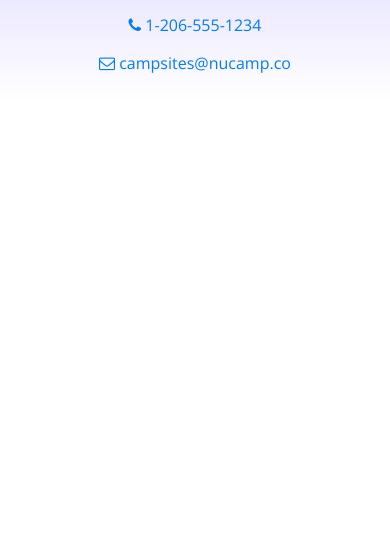
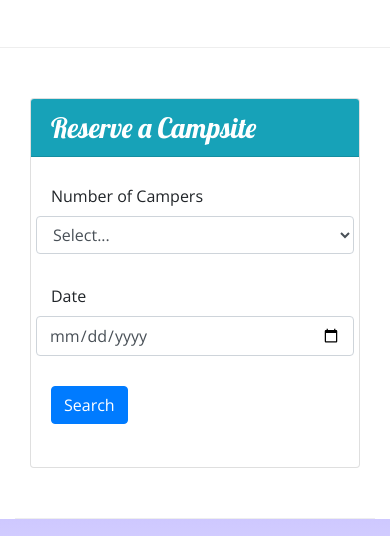
Before and after one commit to Sayed24/BEProject, a website: page index.html in a window 390 px wide. Shown: the part 1331-1867 px from the top of the page. Before the commit the page ends 1433 px from the top, so only its background shows below. Drawn offline with nearby package versions, Linux system fonts and the light colour scheme.

Commit message:
reserve form and more responsive

```diff
--- a/index.html
+++ b/index.html
@@ -27,6 +27,9 @@
                 <div class="col">
                     <h1>NuCamp</h1>
                     <h2>a better way to camp</h2>
+                </div>
+                <div class="col-md-4 col-xl-2">
+                    <a type="button" href="#reserveForm" class="btn btn-info btn-lg">Reserve Campsite</a>
                 </div>
             </div>
         </div>
@@ -72,8 +75,13 @@
                 <h2>Featured Campsites</h2>
             </div>
             <div class="col">
-                <h3>React Lake Campground</h3>
-                <p class="d-none d-sm-block">Nestled in the foothills of the Chrome Mountains, this campground on the shores of the pristine React Lake is a favorite for fly fishers.</p>
+                <div class="media">
+                    <div class="media-body align-self-center">
+                        <h3>React Lake Campground</h3>
+                        <p class="d-none d-sm-block">Nestled in the foothills of the Chrome Mountains, this campground on the shores of the pristine React Lake is a favorite for fly fishers.</p>
+                    </div>
+                    <img class="d-flex ml-3 img-thumbnail" src="img/react-lake-thumb.jpg" alt="React-Lake-Thumb">
+                </div>
             </div>
         </div>
     </div>
@@ -93,6 +101,41 @@
                 </div>
             </div>
         </div>
+
+        <div class="row-content align-items-center">
+            <div class="col-sm-6 mx-auto">
+                <div class="card">
+                    <h3 class="card-header bg-info text-white">Reserve a Campsite</h3>
+                    <div class="card-body">
+                        <form id="reserveForm">
+                            <div class="row col-form-label form-group">
+                                <label for="numCampers" class="col-sm-6">Number of Campers</label>
+                                <select class="col-sm-6 form-control " name="numCampers" id="numCampers">
+                                    <option>Select...</option>
+                                    <option>1</option>
+                                    <option>2</option>
+                                    <option>3</option>
+                                    <option>4</option>
+                                    <option>5</option>
+                                    <option>6</option>
+                                </select>
+                            </div>
+                            <div class="row col-form-label form-group">
+                                <label for="date" class="col-sm-6 ">Date</label>
+                                <input class="col-sm-6 form-control " type="date" id="date" name="date" placeholder="mm/dd/yyyy">
+                            </div>
+                            <div class="row col-form-label form-group">
+                                <div class="col">
+                                    <button type="submit" class="btn btn-primary">Search</button>
+                                </div>
+                            </div>
+                        </form>
+                    </div>
+                </div>
+            </div>
+
+        </div>
+
     </div>
 
     <footer class="site-footer">
```
